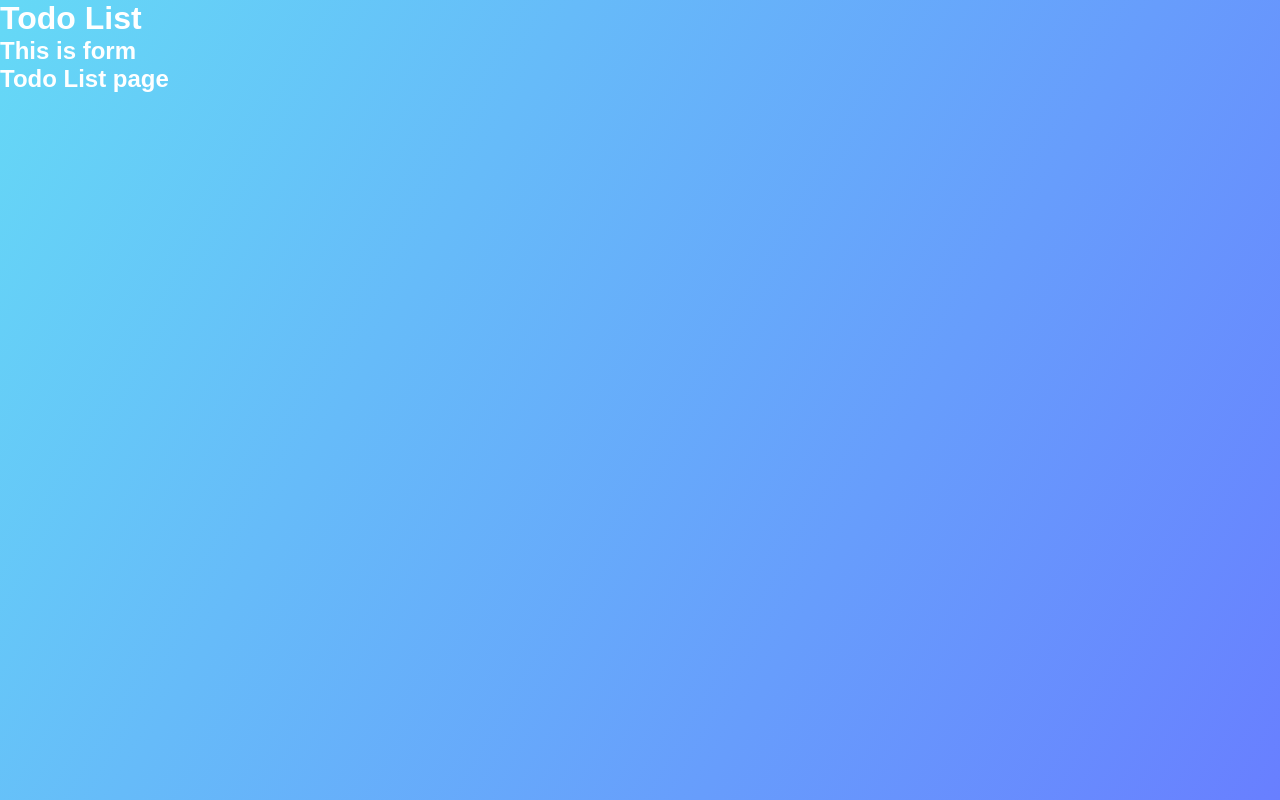
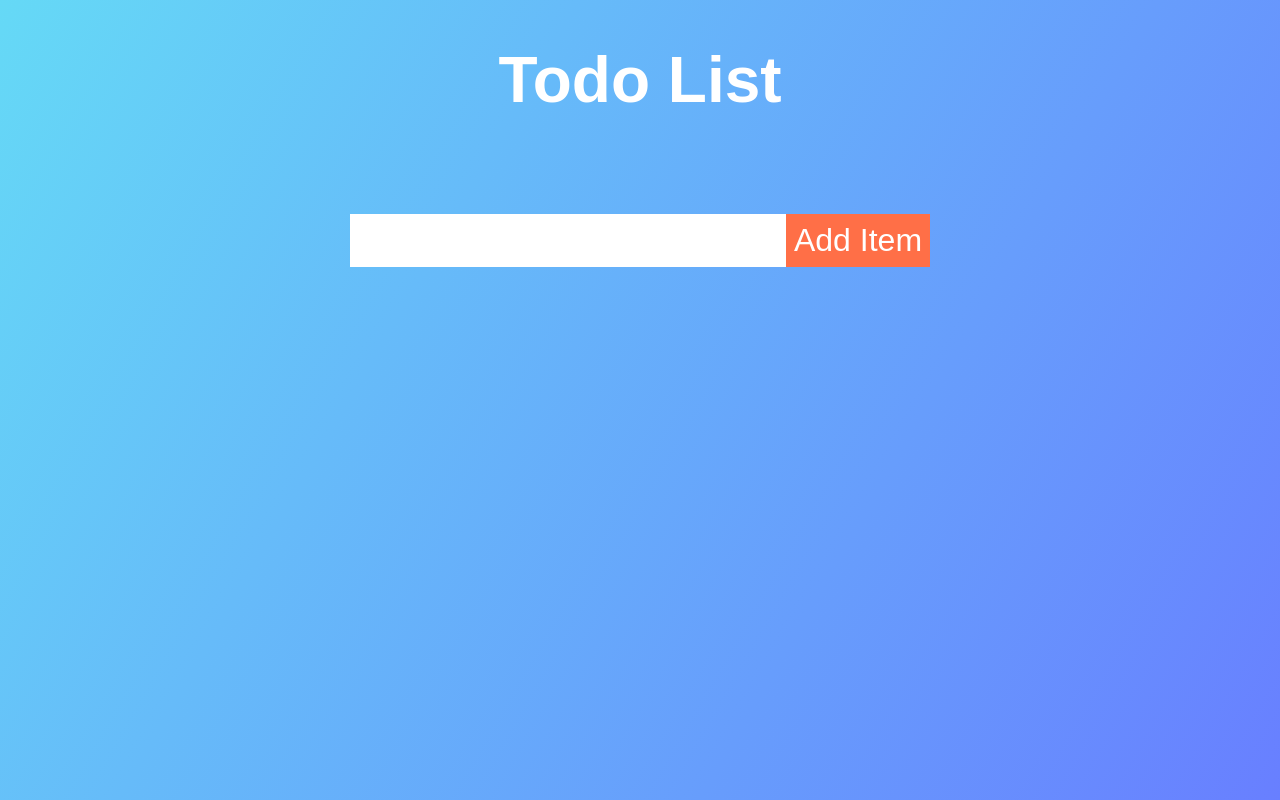
Before and after one commit to Hasib787/todo-app, a React (Create React App) app: page / in a window 1280 px wide. Built offline with nearby package versions, Linux system fonts and the light colour scheme.

Commit message:
make array to show new items

```diff
--- a/src/App.css
+++ b/src/App.css
@@ -28,13 +28,13 @@ form button {
   background: white;
 }
 form button {
-  color: #ff6f47;
-  background: #f7fffe;
+  color: #ffffff;
+  background: #ff6f47;
   cursor: pointer;
-  transition: all 0.3s ease;
+  transition: all 0.5s ease;
 }
 form button:hover {
-  background: #ff6f47;
+  background: #e94416;
   color: white;
 }
 .todo-container {
--- a/src/App.js
+++ b/src/App.js
@@ -1,10 +1,12 @@
-import './App.css';
-import Home from './components/Home';
+import "./App.css";
+import Home from "./components/Home";
 
 function App() {
   return (
     <div className="App">
-      <h1>Todo List</h1>
+      <header>
+        <h1> Todo List</h1>
+      </header>
       <Home />
     </div>
   );
--- a/src/components/Form/index.jsx
+++ b/src/components/Form/index.jsx
@@ -1,11 +1,31 @@
-import React from 'react';
+import React from "react";
 
-const Form = () => {
-    return (
-        <div>
-            <h2>This is form</h2>
-        </div>
-    );
+const Form = ({ inputText, setInputText, todos, setTodos }) => {
+  const inputTextHandler = (e) => {
+    setInputText(e.target.value);
+  };
+  console.log(inputText);
+  const addItemHandler = (e) => {
+    e.preventDefault();
+    setTodos([
+      ...todos,
+      {
+        text: inputText,
+        isCompleted: false,
+        id: Math.floor(Math.random() * 100),
+      },
+    ]);
+    setInputText("");
+  };
+
+  return (
+    <form>
+      <input onChange={inputTextHandler} type="text" className="todo-input" />
+      <button onClick={addItemHandler} className="todo-button" type="submit">
+        Add Item
+      </button>
+    </form>
+  );
 };
 
 export default Form;
--- a/src/components/Home/index.jsx
+++ b/src/components/Home/index.jsx
@@ -1,14 +1,16 @@
-import React from 'react';
-import Form from '../Form';
-import TodoList from '../TodoList';
+import React, { useState } from "react";
+import Form from "../Form";
+import TodoList from "../TodoList";
 
 const Home = () => {
-    return (
-        <div>
-            <Form />
-            <TodoList />
-        </div>
-    );
+  const [inputText, setInputText] = useState("");
+  const [todos, setTodos] = useState([]);
+  return (
+    <div>
+      <Form inputText={inputText} todos={todos} setTodos={setTodos} setInputText={setInputText} />
+      <TodoList inputText={inputText} />
+    </div>
+  );
 };
 
 export default Home;
--- a/src/components/TodoList/index.jsx
+++ b/src/components/TodoList/index.jsx
@@ -1,11 +1,11 @@
-import React from 'react';
+import React from "react";
 
 const TodoList = () => {
-    return (
-        <div>
-            <h2>Todo List page</h2>
-        </div>
-    );
+  return (
+    <div className="todo-container">
+      <ul className="todo-list"></ul>
+    </div>
+  );
 };
 
 export default TodoList;
```
